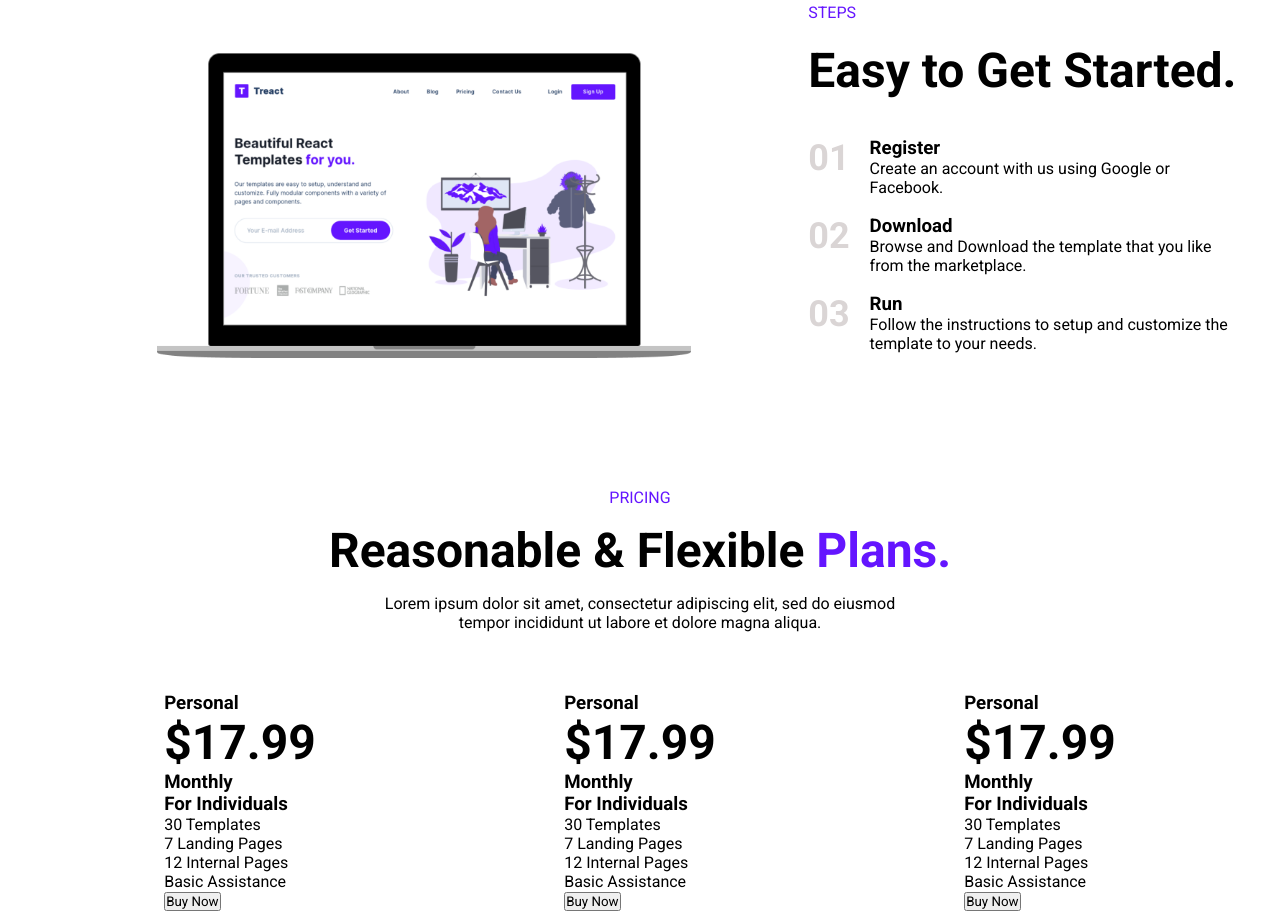
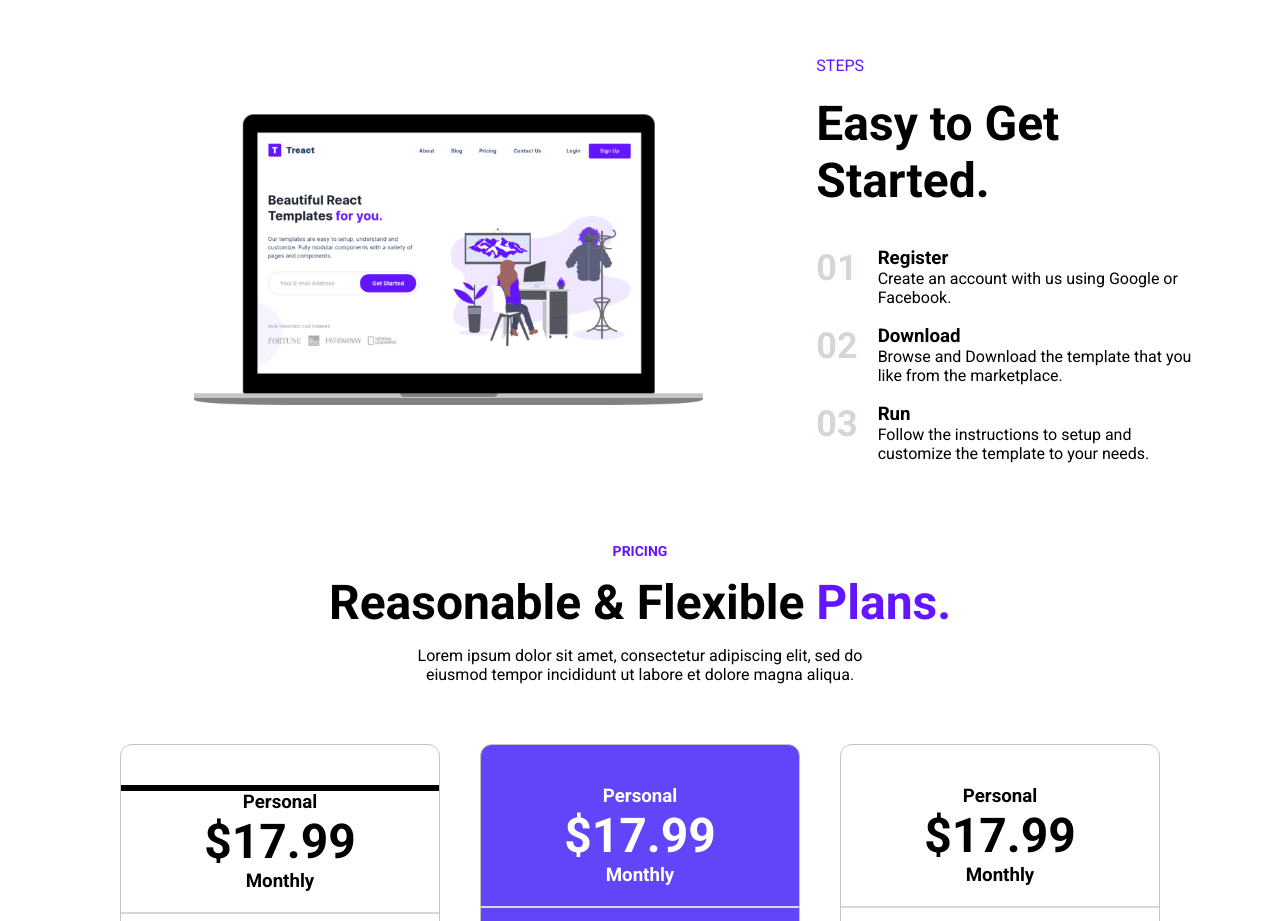
Before and after one commit to techmehedi/treact-, a plain HTML site: page index.html in a window 1280 px wide. Shown: the part 1879-2800 px from the top of the page. Drawn offline with Linux system fonts and the light colour scheme.

Commit message:
updated pricing

```diff
--- a/index.html
+++ b/index.html
@@ -193,7 +193,7 @@
       <div class="container">
         <div class="row pricing">
           <div class="pricing__text">
-          <p class="span__color">PRICING</p>
+          <p class="span__color pricing__title--beg">PRICING</p>
           <h1 class="pricing__h1">Reasonable & Flexible <span class="span__color">Plans.</span></h1>
           <p class="pricing__para">Lorem ipsum dolor sit amet, consectetur adipiscing elit, sed do eiusmod tempor incididunt ut labore et dolore magna aliqua.</p>
           </div>
@@ -202,11 +202,13 @@
 
           <div class="pricing__values">
             <div class="pricing__value-beggining">
+              <div class="top__line"></div>
               <div class="pricing__value--first">
                 <h3>Personal</h3>
-                <h1>$17.99</h1>
+                <h1 class="pricing__prices">$17.99</h1>
                 <h3 class="pricing__h3--color">Monthly</h3>
               </div>
+              <div class="line"></div>
               <div class="pricing__value--second">
                 <h3>For Individuals</h3>
                 <p class="pricing__value--para">30 Templates</p>
@@ -214,16 +216,37 @@
                 <p class="pricing__value--para">12 Internal Pages</p>
                 <p class="pricing__value--para">Basic Assistance</p>
               </div>
+              <div class="line"></div>
               <div class="pricing__button">
-                <button>Buy Now</button>
+                <button class="price__btn price__btn--first">BUY NOW</button>
               </div>
             </div>
             <div class="pricing__value-middle">
               <div class="pricing__value--first">
                 <h3>Personal</h3>
-                <h1>$17.99</h1>
+                <h1 class="pricing__prices">$17.99</h1>
                 <h3 class="pricing__h3--color">Monthly</h3>
               </div>
+              <div class="line"></div>
+              <div class="pricing__value--second pricing__value--second-middle">
+                <h3>For Individuals</h3>
+                <p class="pricing__value--para pricing__value--second-middle">30 Templates</p>
+                <p class="pricing__value--para pricing__value--second-middle">7 Landing Pages</p>
+                <p class="pricing__value--para pricing__value--second-middle">12 Internal Pages</p>
+                <p class="pricing__value--para pricing__value--second-middle">Basic Assistance</p>
+              </div>
+              <div class="line"></div>
+              <div class="pricing__button">
+                <button class="price__btn price__btn--second">BUY NOW</button>
+              </div>
+              </div>
+              <div class="pricing__value-last">
+              <div class="pricing__value--first">
+                <h3>Personal</h3>
+                <h1 class="pricing__prices">$17.99</h1>
+                <h3 class="pricing__h3--color">Monthly</h3>
+              </div>
+              <div class="line"></div>
               <div class="pricing__value--second">
                 <h3>For Individuals</h3>
                 <p class="pricing__value--para">30 Templates</p>
@@ -231,25 +254,9 @@
                 <p class="pricing__value--para">12 Internal Pages</p>
                 <p class="pricing__value--para">Basic Assistance</p>
               </div>
+              <div class="line"></div>
               <div class="pricing__button">
-                <button>Buy Now</button>
-              </div>
-              </div>
-              <div class="pricing__value-last">
-              <div class="pricing__value--first">
-                <h3>Personal</h3>
-                <h1>$17.99</h1>
-                <h3 class="pricing__h3--color">Monthly</h3>
-              </div>
-              <div class="pricing__value--second">
-                <h3>For Individuals</h3>
-                <p class="pricing__value--para">30 Templates</p>
-                <p class="pricing__value--para">7 Landing Pages</p>
-                <p class="pricing__value--para">12 Internal Pages</p>
-                <p class="pricing__value--para">Basic Assistance</p>
-              </div>
-              <div class="pricing__button">
-                <button>Buy Now</button>
+                <button class="price__btn price__btn--third">BUY NOW</button>
               </div>
               </div>
           </div>
--- a/style.css
+++ b/style.css
@@ -40,6 +40,7 @@ h2 {
     width: 100%;
     max-width: 1200px;
     margin: 0 auto;
+    padding: 0 40px;
 }
 
 nav {
@@ -377,9 +378,10 @@ STEPS
 }
 
 /*
-pricnig
+PRICING
 
 */
+
 
 .pricing__text {
     display: flex;
@@ -387,9 +389,18 @@ pricnig
     align-items: center;
 }
 
+.pricing__title--beg {
+    font-weight: bold;
+    font-size: 14px;
+}
+
 .pricing__values {
     display: flex;
     justify-content: space-around;
+}
+
+.top__line {
+    border-style: solid;
 }
 
 .pricing__h1 {
@@ -398,6 +409,8 @@ pricnig
 
 .pricing__values {
     padding-top: 30px;
+    text-align: center;
+
 }
 
 .pricing__para {
@@ -405,3 +418,75 @@ pricnig
     margin: 0 330px;
     text-align: center;
 }
+
+.price__btn {
+    font-size: 12px;
+    border-radius: 9999px;
+    padding: 14px 50px;
+    border-width: 0;
+    font-weight: bold;
+    cursor: not-allowed;
+}
+
+.price__btn--first {
+    background-color: rgb(56, 178, 172);
+    color: white;
+
+}
+
+.price__btn--second {
+    background-color: white;
+    color: rgb(100 21 255);
+}
+
+.price__btn--third {
+    background-color: rgb(245, 101, 101);
+    color: white;
+}
+
+.pricing__value-beggining {
+    width: 100%;
+    border-style: solid;
+    border-radius: 12px;
+    border-width: 0.2px;
+    border-color: rgb(196, 194, 194);
+    margin: 0 40px;
+    padding: 40px 0;
+
+}
+
+.line {
+    border: solid;
+    border-width: 0.2px;
+    color: rgb(218, 213, 213);
+    margin: 20px 0;
+}
+
+.pricing__value-middle {
+    width: 100%;
+    border-style: solid;
+    border-radius: 12px;
+    border-width: 0.2px;
+    border-color: rgb(196, 194, 194);    padding: 40px 0;
+    background-color: rgb(97, 70, 249);
+    color: white;
+}
+
+.pricing__value-last {
+    width: 100%;
+    border-style: solid;
+    border-radius: 12px;
+    border-width: 0.2px;
+    border-color: rgb(196, 194, 194);    margin: 0 40px;
+    padding: 40px 0;
+}
+
+.pricing__value--para {
+    padding: 10px 0;
+    font-size: 14px;
+    color: gray;
+}
+
+.pricing__value--second-middle {
+    color: white;
+}
```
